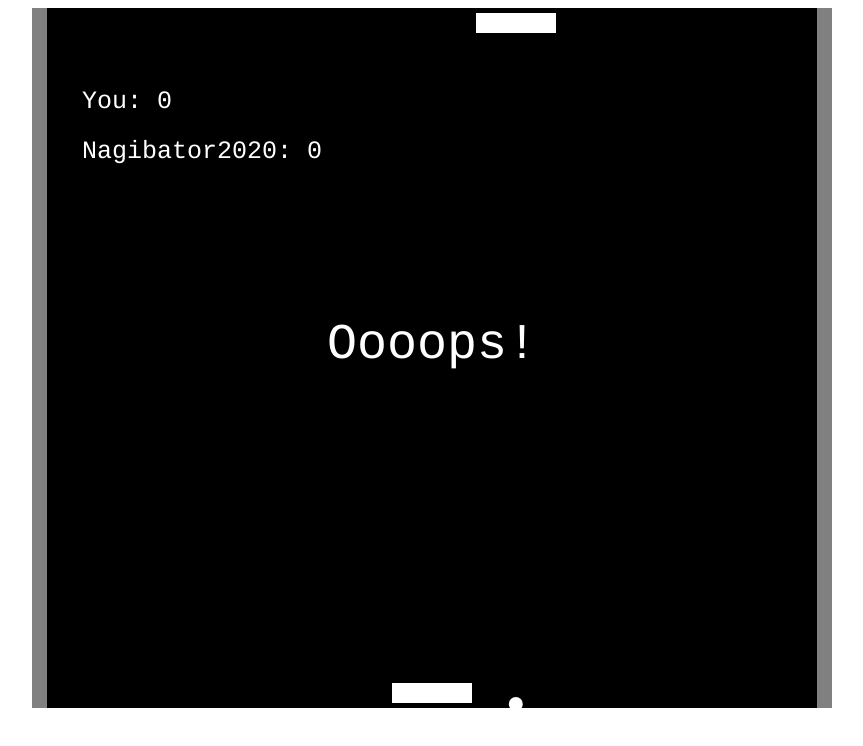
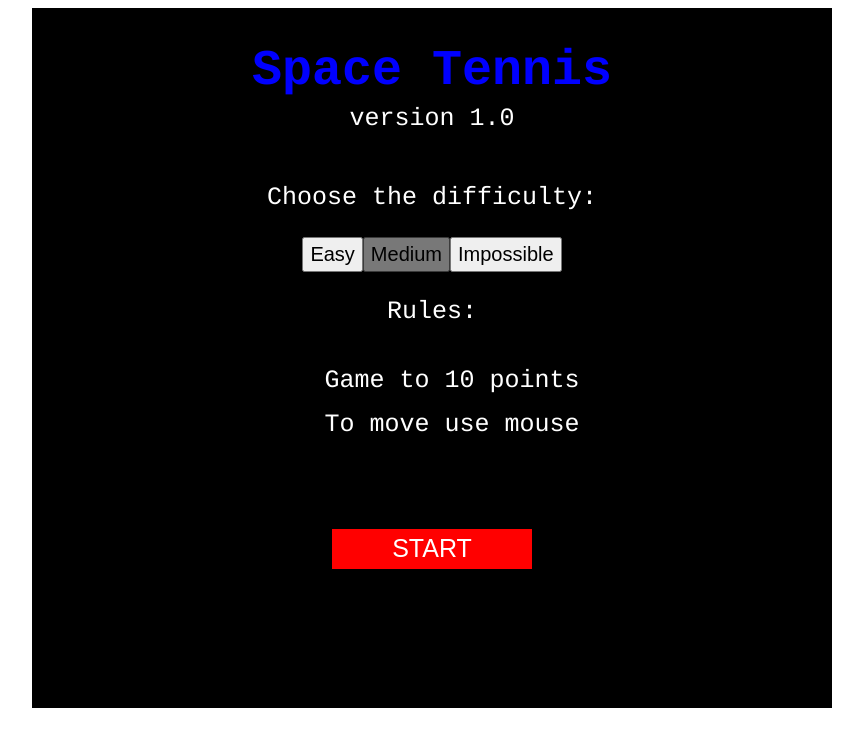
Before and after one commit to kisikmisik/Study--SpaceTennis, a plain HTML site: page index.html in a window 1280 px wide. Shown: the whole page, without its empty margins (208-1071 px from the left). Drawn offline with Linux system fonts and the light colour scheme.

Commit message:
release, added menu with difficulty button, fixed some bugs with bot

```diff
--- a/index.html
+++ b/index.html
@@ -4,10 +4,30 @@
     <meta charset="UTF-8">
     <meta name="viewport" content="width=device-width, initial-scale=1.0">
     <link rel="stylesheet" href="style.css">
-    <title>Space Tetris v. 0.1 by Vladimir Nofenko</title>
+    <title>Space Tennis v. 1.0 by Vladimir Nofenko</title>
 </head>
 <body>
+    <form action="#" class="settings">
+        <h1>Space Tennis</h1>
+        <p class="version">version 1.0</p>
+        <div class="settings__difficulty">
+            <p class="settings__text">Choose the difficulty:</p>
+            <button class="settings__easy">Easy</button>
+            <button class="settings__medium selected">Medium</button>
+            <button class="settings__nightmare">Impossible</button>
+        </div>
+        <div class="rules">
+            <p class="rules__header">Rules:</p>
+            <ul class="rules__list">
+                <li>Game to 10 points</li>
+                <li>To move use mouse</li>
+            </ul>
+        </div>
+        <button class="settings__start" type="submit">Start</button>
+    </form>
+
     <canvas id="canvas" height="700" width="800"></canvas>
     <script src="script.js"></script>
+    <script src="setup.js"></script>
 </body>
 </html>
--- a/script.js
+++ b/script.js
@@ -2,16 +2,18 @@
 const canvas = document.getElementById("canvas");
 const ctx = canvas.getContext("2d");
 
-let playing = true;
+let playing = true; // while this true, animation continues
+
+const animationTime = 10;
+let winPoints = 10 // determine score to win or lose
+let botSpeed = 4; // bot difficulty. 6 is hard, 4 is medium, 3 is easy
+let yourScore = 0;
+let enemyScore = 0;
+
 let width = canvas.width;
 let height = canvas.height;
-let animationTime = 10;
-let borderWidth = 15;
-let blockWidth = 80;
-
-
-let yourScore = 0;
-let enemyScore = 0;
+const borderWidth = 15;
+const blockWidth = 80;
 
 //draw canvas and borders
 let drawCanvas = () => {
@@ -44,7 +46,6 @@ let checkResult = message => {
 };
 
 // draw current score
-
 let drawScore = () => {
     ctx.font = "25px Courier";
     ctx.baseLine = "top";
@@ -54,9 +55,7 @@ let drawScore = () => {
     ctx.fillText("Nagibator2020: " + enemyScore, 50, 150);
 };
 
-// artifical intelligence
-let botSpeed = 10; // 10 is hard
-
+// artifical intelligence, bot block listents to the x position ob ball and moves to it
 let botMove = () => {
     if (player2.x > ball.x) {
         if (player2.x - ball.x < 20) {
@@ -64,7 +63,6 @@ let botMove = () => {
         } else {
             player2.x -= botSpeed;
         }
-
     } else if (player2.x < ball.x) {
         if (ball.x - player2.x < 20) {
             player2.x += 2;
@@ -72,7 +70,7 @@ let botMove = () => {
             player2.x += botSpeed;
         }
     }
-}
+};
 
 // reset game to start position
 let gameReturn = () => {
@@ -80,26 +78,25 @@ let gameReturn = () => {
     ball.x = width / 2;
     ball.y = height / 2;
     ball.xShift = 0.1;
-    ball.speed = 7;
+    ball.speed = 4;
     gameAnimation();
-}
+};
 
 //check if somebody is win
-
 let checkWinner = () => {
-    if (yourScore === 10) {
+    if (yourScore === winPoints) {
         checkResult("You won!");
-    } else if (enemyScore === 10) {
+    } else if (enemyScore === winPoints) {
         checkResult("Game Over :(");
     }
-}
+};
 
 // ball constructor
 class Ball {
     constructor(x, y) {
         this.x = x;
         this.y = y;
-        this.speed = 5;
+        this.speed = 4;
         this.yShift = 1;
         this.xShift = 0;
     }
@@ -110,13 +107,14 @@ class Ball {
         circle(this.x, this.y, 7, true);
     }
 
+// checks
     checkBlockCollision() {
-        let isOutBottom = this.y >= height - 25; //25 is block height + padding
+        let isOutBottom = this.y >= height - 25; //25 is player's height + padding
         let isOutTop = this.y <= 25;
         let isCollidedBottom = this.x >= player1.x - blockWidth / 1.6 && this.x <= player1.x + blockWidth / 1.6;
         let isCollidedTop = this.x >= player2.x - blockWidth / 1.6 && this.x <= player2.x + blockWidth / 1.6;
 
-        // update game points when ball is out of canvas
+        // updates game points when ball is out of canvas and shows afterscore message using Promise
         let updateScore = (message) => new Promise((resolve, reject) => {
             setTimeout(() => {
                 checkResult(message);
@@ -212,6 +210,7 @@ let gameAnimation = () => {
     }
 }
 
+// bot animation
 let botAnimation = () => {
     botMove();
     setTimeout(botAnimation, 1)
--- /dev/null
+++ b/setup.js
@@ -0,0 +1,43 @@
+"use strict";
+let start = document.querySelector(".settings__start");
+let settings = document.querySelector(".settings");
+let buttonsDiff = document.querySelectorAll(".settings__difficulty button");
+
+// difficulties to choose
+let easy = document.querySelector(".settings__easy");
+let medium = document.querySelector(".settings__medium");
+let nightmare = document.querySelector(".settings__nightmare");
+
+
+canvas.classList.add("visually-hidden");
+playing = false;
+// reset selected difficult or size button
+let resetSelected = function (buttons) {
+    for (let i = 0; i < buttons.length; i++) {
+        buttons[i].classList.remove("selected");
+    }
+}
+
+// hide setup popup and start snake game
+start.addEventListener('click', function () {
+    settings.classList.add("visually-hidden");
+    canvas.classList.remove("visually-hidden");
+    gameReturn();
+});
+
+// difficult buttons clickhandlers
+easy.addEventListener('click', function () {
+    resetSelected(buttonsDiff);
+    easy.classList.add("selected");
+    botSpeed = 3;
+});
+medium.addEventListener('click', function () {
+    resetSelected(buttonsDiff);
+    medium.classList.add("selected");
+    botSpeed = 4;
+});
+nightmare.addEventListener('click', function () {
+    resetSelected(buttonsDiff);
+    nightmare.classList.add("selected");
+    botSpeed = 6;
+});
--- a/style.css
+++ b/style.css
@@ -3,3 +3,94 @@ body {
     justify-content: center;
     cursor: none;
 }
+
+.settings {
+    width: 800px;
+    height: 700px;
+    background: black;
+    color: white;
+    font-size: 25px;
+    font-family: Courier, sans-serif;
+    padding-top: 0;
+    display: flex;
+    flex-direction: column;
+    align-items: center;
+    cursor: pointer;
+}
+
+.settings__difficulty {
+    display: flex;
+    flex-wrap: wrap;
+    justify-content: center;
+}
+
+.settings__start {
+    margin-top: 50px;
+    width: 200px;
+    height: 40px;
+    font-size: 25px;
+    background: red;
+    border: none;
+    color: white;
+    text-transform: uppercase;
+}
+
+.selected {
+    opacity: 0.5;
+}
+
+div button {
+    font-size: 20px;
+    height: 35px;
+}
+
+button {
+    cursor: pointer;
+}
+
+.settings__text {
+    width: 100%;
+    text-align: center;
+}
+
+.visually-hidden:not(:focus):not(:active) {
+    position: absolute;
+    width: 1px;
+    height: 1px;
+    margin: -1px;
+    border: 0;
+    padding: 0;
+    white-space: nowrap;
+    clip-path: inset(100%);
+    clip: rect(0 0 0 0);
+    overflow: hidden;
+  }
+
+h1 {
+    margin-bottom: 0;
+    color: blue;
+}
+
+.version {
+    margin-top: 5px;
+}
+
+.rules__header {
+    width: 100%;
+    text-align: center;
+    margin-bottom: 15px;
+}
+
+.rules {
+    display: flex;
+    justify-content: center;
+    flex-wrap: wrap;
+}
+
+.rules__list {
+    list-style: none;
+}
+
+.rules__list li {
+    margin-bottom: 15px;
+}
```
